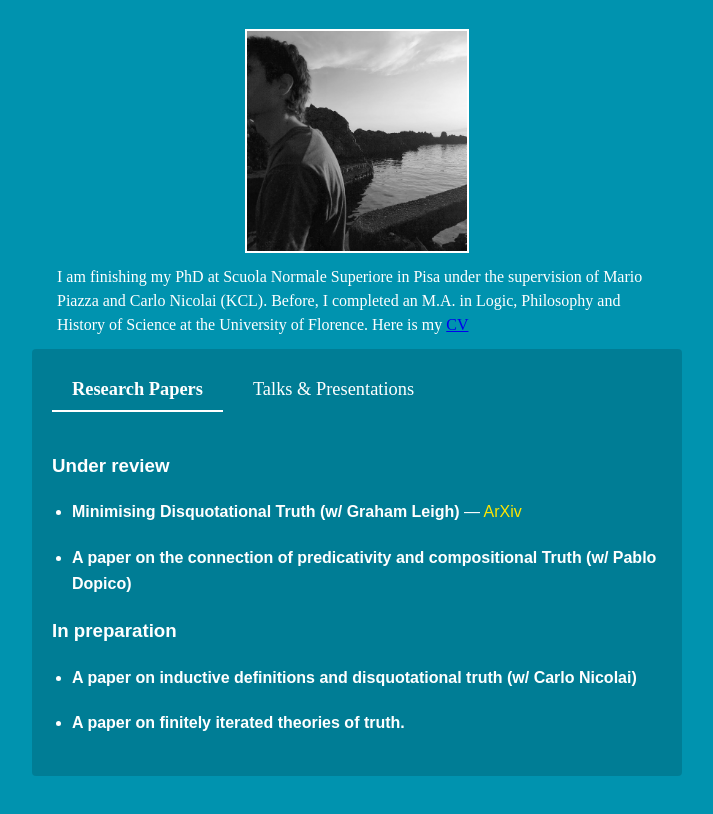
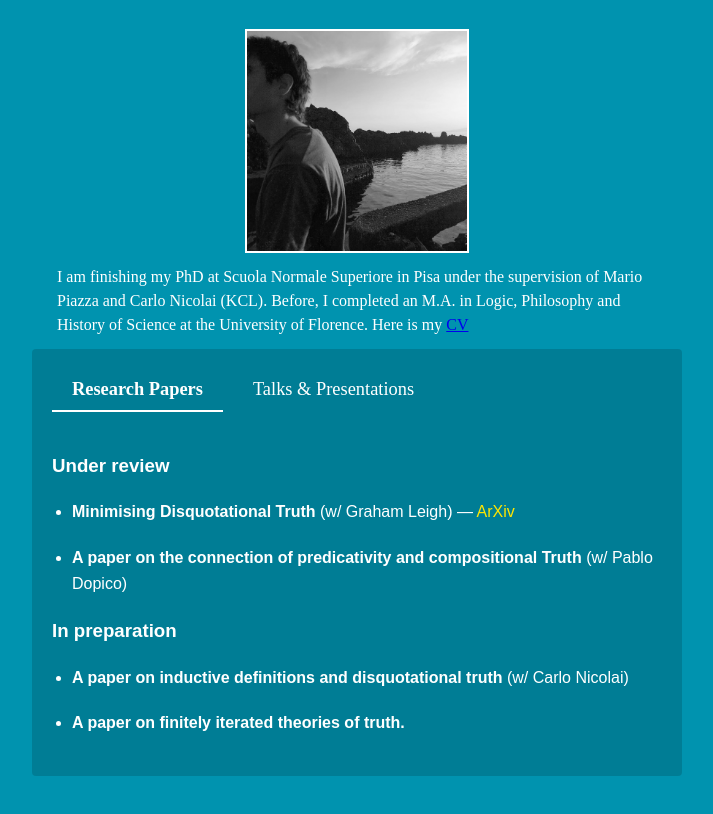
Before and after one commit to pietrobrocci/website, a plain HTML site: page index.html in a window 1280 px wide. Shown: the part 116-930 px from the top of the page, without its empty margins (283-996 px from the left). Drawn offline with Linux system fonts and the light colour scheme.

Commit message:
Remove parentheses from paper titles in index.html

```diff
--- a/index.html
+++ b/index.html
@@ -39,11 +39,11 @@
                 <h3>Under review</h3>
                 <ul>
                     <li>
-                        <strong>Minimising Disquotational Truth (w/ Graham Leigh)</strong> — <a href="https://arxiv.org/abs/2611.16597" target="_blank" rel="noopener">ArXiv</a><br>
+                        <strong>Minimising Disquotational Truth </strong> (w/ Graham Leigh) — <a href="https://arxiv.org/abs/2611.16597" target="_blank" rel="noopener">ArXiv</a><br>
 
                     </li>
                     <li>
-                        <strong>A paper on the connection of predicativity and compositional Truth (w/ Pablo Dopico)</strong><br>
+                        <strong>A paper on the connection of predicativity and compositional Truth </strong> (w/ Pablo Dopico)<br>
 
                     </li>
                 </ul>
@@ -51,7 +51,7 @@
                 <h3>In preparation</h3>
                 <ul>
                     <li>
-                        <strong>A paper on inductive definitions and disquotational truth (w/ Carlo Nicolai) </strong><br>
+                        <strong>A paper on inductive definitions and disquotational truth </strong>(w/ Carlo Nicolai) <br>
                         <em></em>
                     </li>
                     <li>
```
